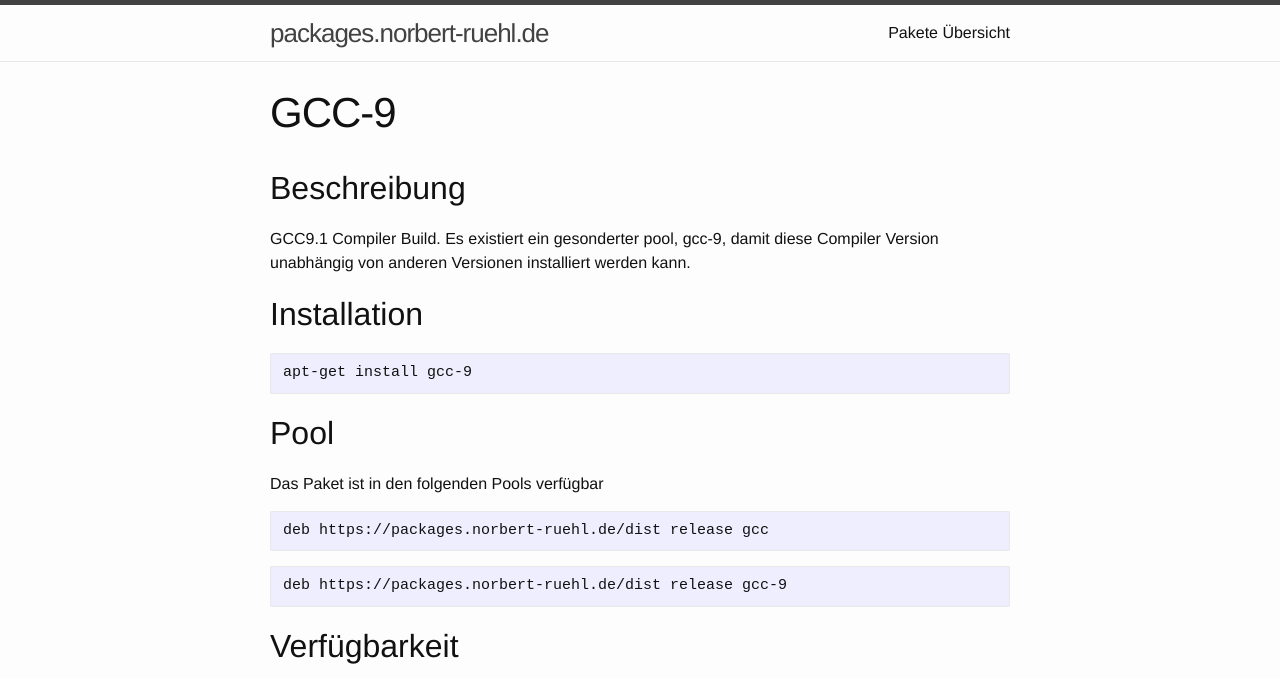
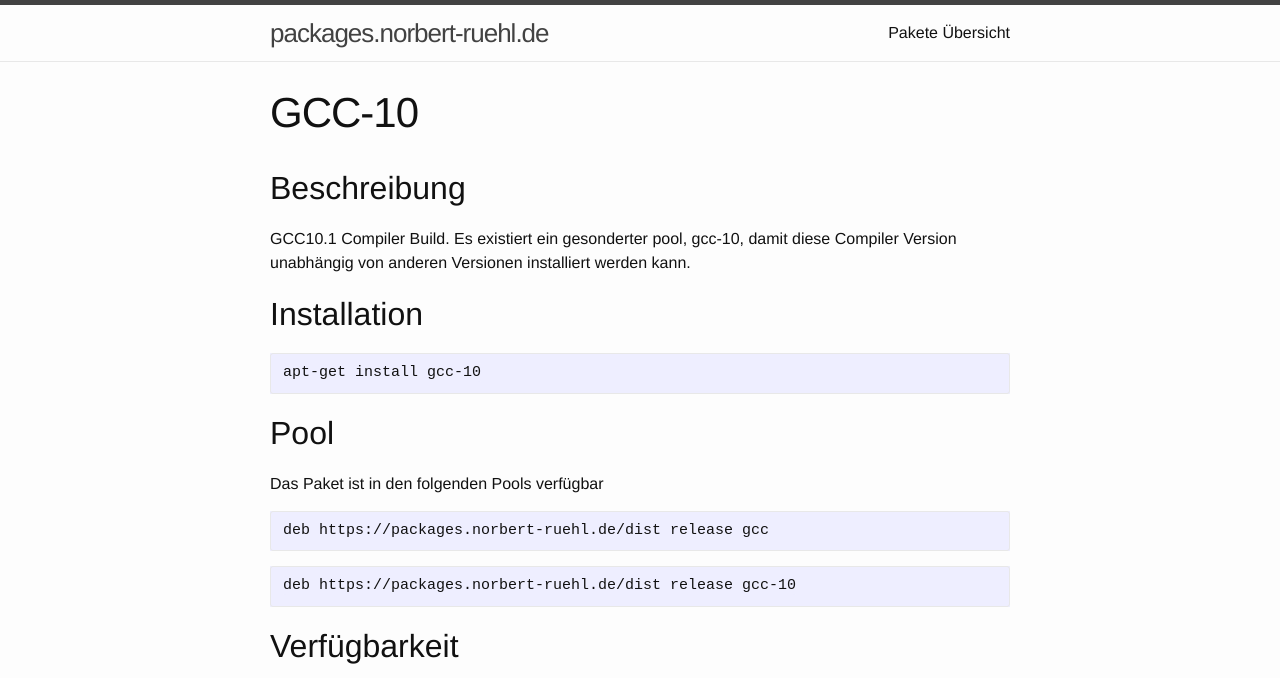
Before and after one commit to norbekaiser/packages, a Jekyll site: the page built from _packages/gcc-10.md, in a window 1280 px wide. Shown: the top 678 px of the page. Built offline with Jekyll 4.4.1, drawn with Linux system fonts in a browser that asks for light colours.

Commit message:
[CI] added gcc 10, modified gcc9 page, todo keep more on track

```diff
--- a/_packages/gcc-9.md
+++ b/_packages/gcc-10.md
@@ -1,9 +1,9 @@
 ---
-title: GCC-9
+title: GCC-10
 layout: page
-package_name: gcc-9
-description:  GCC9.1 Compiler Build. Es existiert ein gesonderter pool, gcc-9, damit diese Compiler Version unabhängig von anderen Versionen installiert werden kann.
-pool: [gcc,gcc-9]
+package_name: gcc-10
+description:  GCC10.1 Compiler Build. Es existiert ein gesonderter pool, gcc-10, damit diese Compiler Version unabhängig von anderen Versionen installiert werden kann.
+pool: [gcc,gcc-10]
 DebianJessieAMD64: true
 DebianJessieARMHF: false
 DebianJessieARM64: false
@@ -29,4 +29,4 @@ UbuntuBionicARM64: false
 
 
 ## CI Status
- [![pipeline status](https://gitlab.norbert-ruehl.de/packages/gcc-9/badges/master/pipeline.svg)](https://gitlab.norbert-ruehl.de/packages/gcc-9/pipelines)
+ [![pipeline status](https://gitlab.norbert-ruehl.de/packages/gcc-10/badges/master/pipeline.svg)](https://gitlab.norbert-ruehl.de/packages/gcc-10/pipelines)
```
